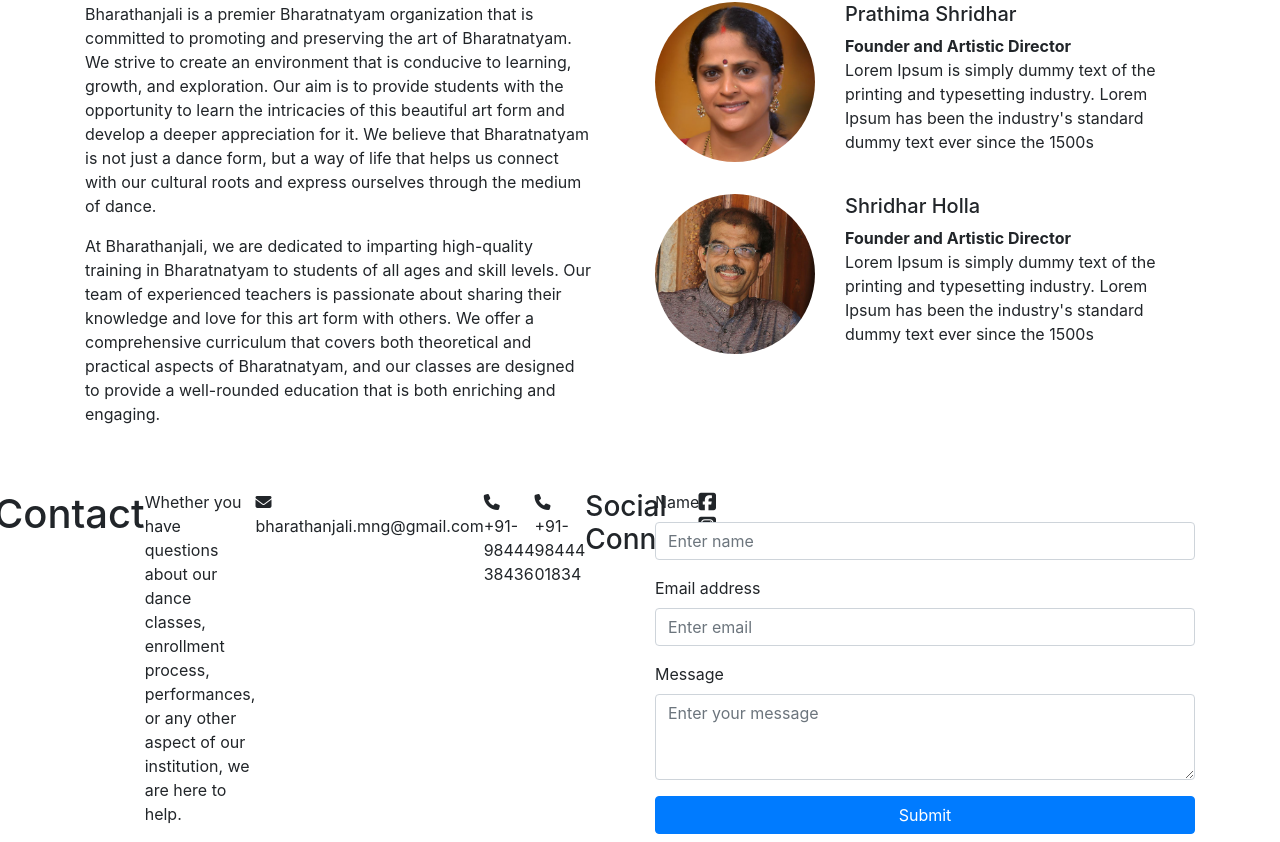
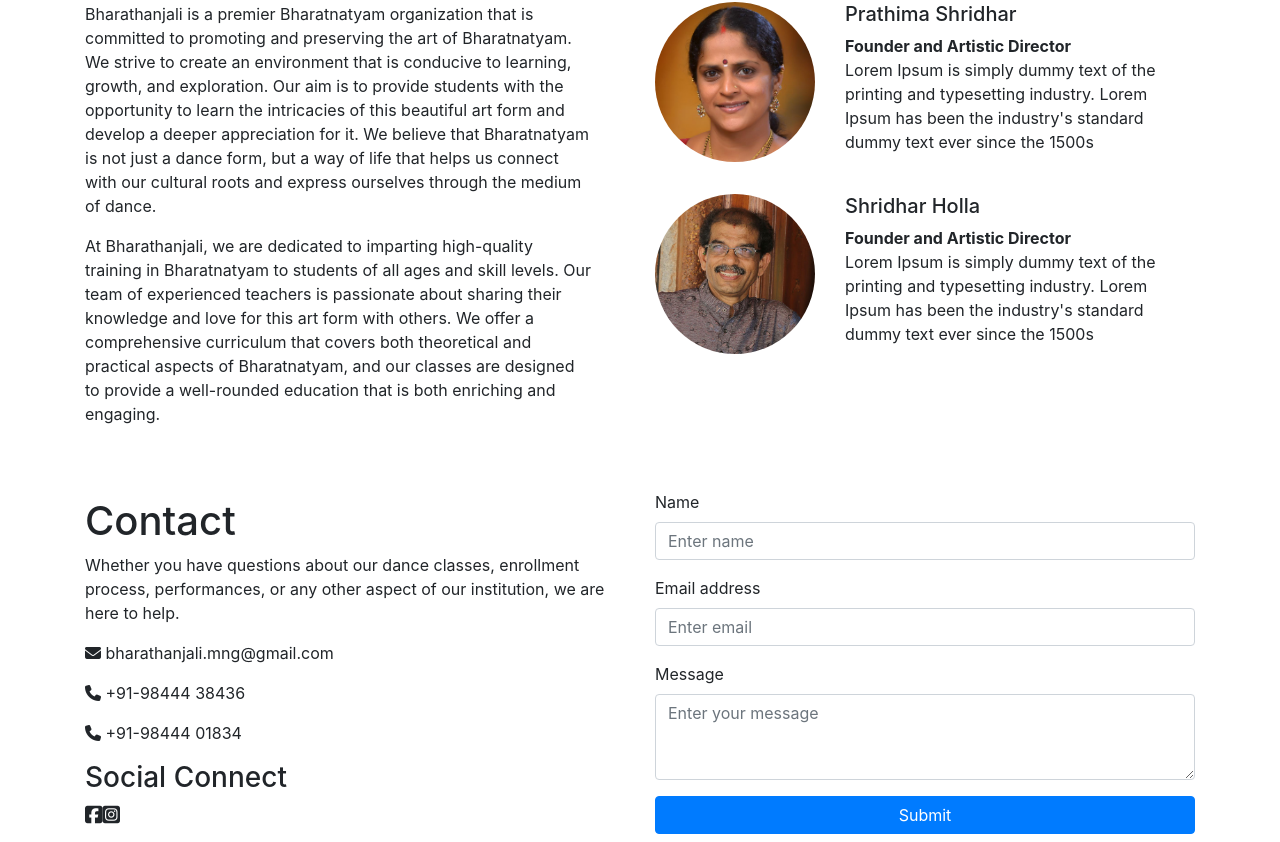
Before and after one commit to croctears/bharathanjali, a React (Create React App) app: page / in a window 1280 px wide. Shown: the part 867-1709 px from the top of the page. Built offline with nearby package versions, Linux system fonts and the light colour scheme.

Commit message:
Changed the alignment of contact sectin

```diff
--- a/src/sections/Contact/index.js
+++ b/src/sections/Contact/index.js
@@ -7,7 +7,7 @@ export default class Contact extends Component {
 
 
         <div className='row'>
-          <div className='col-md-6 d-flex justify-content-center'>
+          <div className='col-md-6 d-flex flex-column justify-content-center'>
             <h1>Contact</h1>
 
             <p>Whether you have questions about our dance classes, enrollment process, performances, or any other aspect of our institution, we are here to help.</p>
```
